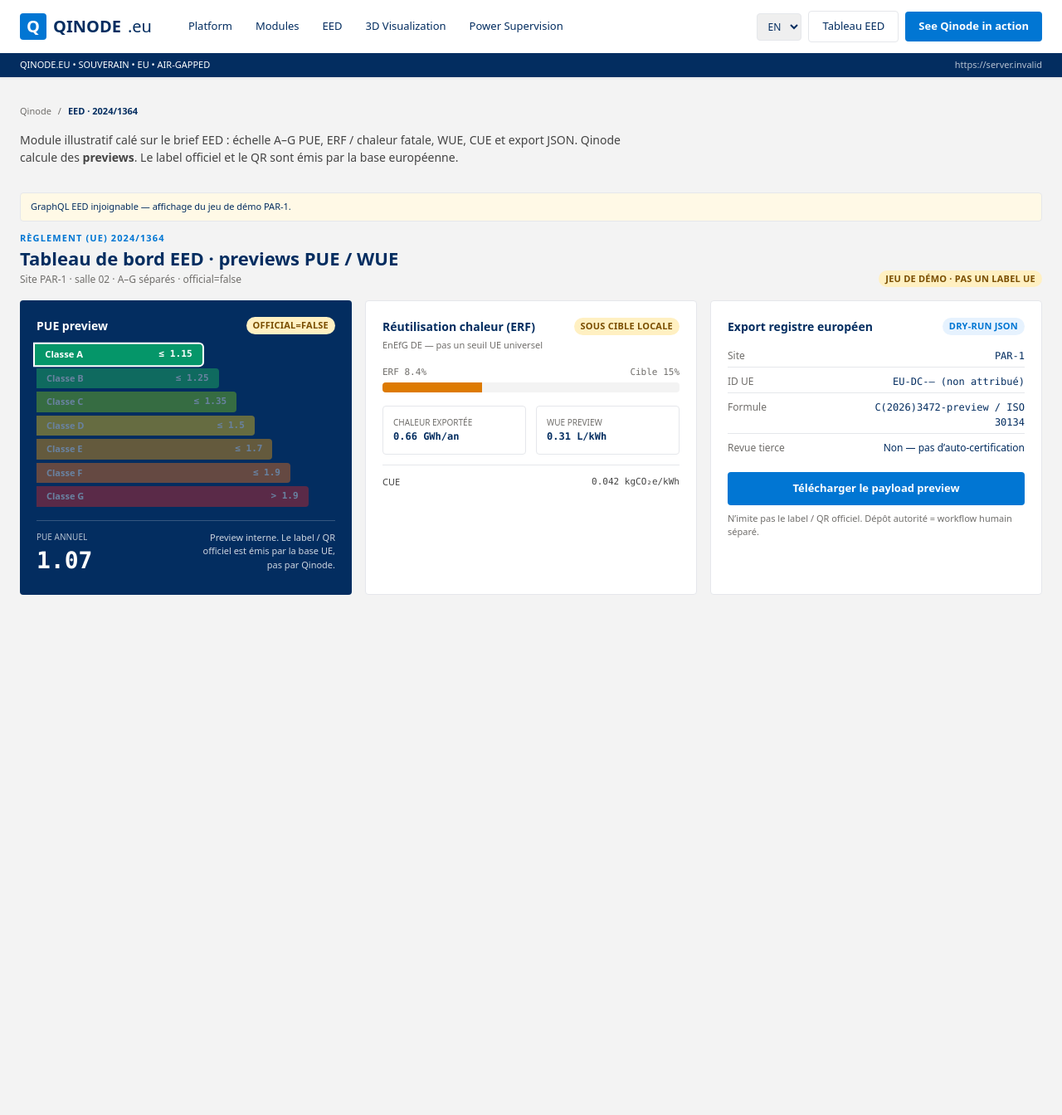
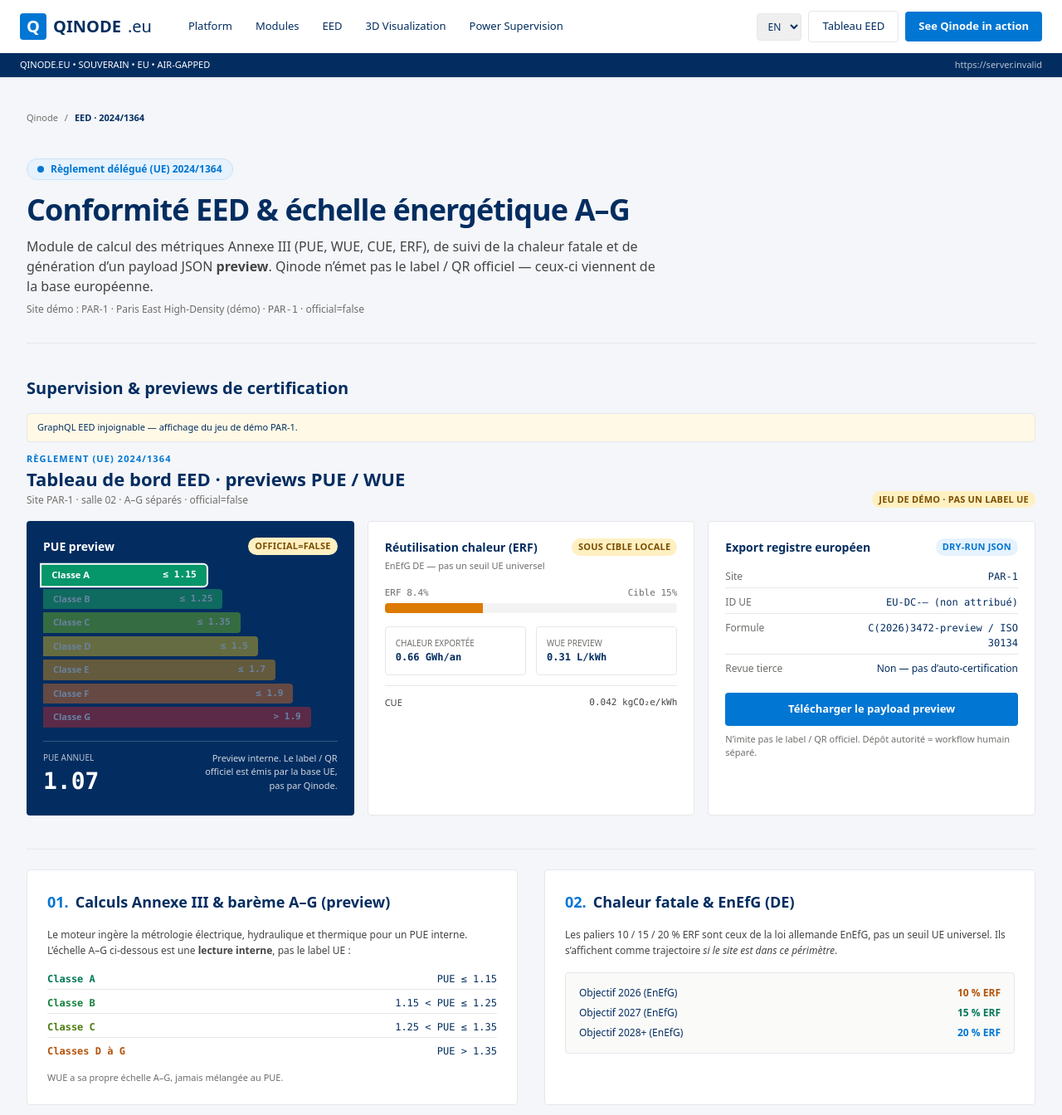
Before and after one commit to Geoking2104/DCIM, a Next.js app in the folder web/: page /en/eed in a window 1280 px wide. Shown: the top 1344 px of the page at 83% size. Before the commit the page ends 800 px from the top, so only its background shows below. Built offline with nearby package versions, Linux system fonts and the light colour scheme; no server answers.

Commit message:
Replace /eed with full EED module page (Annex III + EnEfG scoped targets)

```diff
--- a/web/app/[locale]/eed/page.tsx
+++ b/web/app/[locale]/eed/page.tsx
@@ -1,28 +1,96 @@
+import type { Metadata } from 'next';
 import Header from '@/components/Header';
 import Providers from '@/components/Providers';
 import EedComplianceContainer from '@/components/eed/EedComplianceContainer';
 
 export const dynamic = 'force-dynamic';
 
-export default function EedPage({ params }: { params: { locale: string } }) {
+export const metadata: Metadata = {
+  title: 'Module Conformité EED & preview A–G | Qinode',
+  description:
+    'Previews EED (Règlement UE 2024/1364) : PUE/WUE/CUE/ERF, échelle A–G interne et export JSON dry-run. Le label officiel est émis par la base européenne.'
+};
+
+export default function ConformiteEedPage({
+  params
+}: {
+  params: { locale?: string };
+}) {
   const locale = params?.locale || 'fr';
+  const defaultSiteId = 'PAR-1';
+  const defaultSiteName = 'PAR-1 · Paris East High-Density (démo)';
+
   return (
     <Providers>
       <Header />
-      <div className="max-w-[1440px] mx-auto px-6 py-8">
+      <main className="min-h-screen bg-[#F4F6F9] text-[#032D60] py-10 px-4 sm:px-6 lg:px-8">
+        <div className="max-w-7xl mx-auto space-y-10">
           <div className="text-[11px] text-[#706E6B] flex gap-2">
             <a href={`/${locale}`} className="hover:underline">Qinode</a>
             <span>/</span>
             <span className="font-bold text-[#032D60]">EED · 2024/1364</span>
           </div>
-        <p className="mt-4 max-w-[760px] text-[14px] text-[#444]">
-          Module illustratif calé sur le brief EED : échelle A–G PUE, ERF / chaleur fatale, WUE, CUE et export JSON.
-          Qinode calcule des <strong>previews</strong>. Le label officiel et le QR sont émis par la base européenne.
+
+          <div className="border-b border-[#E5E5E5] pb-8">
+            <div className="inline-flex items-center space-x-2 bg-[#E6F2FE] text-[#0176D3] border border-[#C9E2F5] px-3 py-1 rounded-full text-xs font-semibold mb-4">
+              <span className="w-2 h-2 rounded-full bg-[#0176D3]" />
+              <span>Règlement délégué (UE) 2024/1364</span>
+            </div>
+            <h1 className="text-3xl sm:text-4xl font-black tracking-tight">
+              Conformité EED & échelle énergétique A–G
+            </h1>
+            <p className="mt-3 text-sm sm:text-base text-[#444] max-w-3xl leading-relaxed">
+              Module de calcul des métriques Annexe III (PUE, WUE, CUE, ERF), de suivi de la chaleur fatale
+              et de génération d’un payload JSON <strong>preview</strong>. Qinode n’émet pas le label / QR officiel
+              — ceux-ci viennent de la base européenne.
             </p>
-        <div className="mt-8">
-          <EedComplianceContainer />
+            <p className="mt-2 text-xs text-[#706E6B]">
+              Site démo : {defaultSiteName} · <span className="font-mono">{defaultSiteId}</span> · official=false
+            </p>
+          </div>
+
+          <section className="space-y-4">
+            <h2 className="text-xl font-bold">Supervision & previews de certification</h2>
+            <EedComplianceContainer siteId={defaultSiteId} siteName={defaultSiteName} />
+          </section>
+
+          <section className="grid grid-cols-1 md:grid-cols-2 gap-8 pt-6 border-t">
+            <div className="bg-white border rounded p-6 space-y-4">
+              <h3 className="text-lg font-bold flex items-center space-x-2">
+                <span className="text-[#0176D3]">01.</span>
+                <span>Calculs Annexe III & barème A–G (preview)</span>
+              </h3>
+              <p className="text-xs text-[#444] leading-relaxed">
+                Le moteur ingère la métrologie électrique, hydraulique et thermique pour un PUE interne.
+                L’échelle A–G ci-dessous est une <strong>lecture interne</strong>, pas le label UE :
+              </p>
+              <ul className="text-xs space-y-2 font-mono">
+                <li className="flex justify-between border-b pb-1"><span className="text-emerald-700 font-bold">Classe A</span><span>PUE ≤ 1.15</span></li>
+                <li className="flex justify-between border-b pb-1"><span className="text-green-700 font-bold">Classe B</span><span>1.15 &lt; PUE ≤ 1.25</span></li>
+                <li className="flex justify-between border-b pb-1"><span className="text-lime-700 font-bold">Classe C</span><span>1.25 &lt; PUE ≤ 1.35</span></li>
+                <li className="flex justify-between"><span className="text-amber-700 font-bold">Classes D à G</span><span>PUE &gt; 1.35</span></li>
+              </ul>
+              <p className="text-[11px] text-[#706E6B]">WUE a sa propre échelle A–G, jamais mélangée au PUE.</p>
+            </div>
+
+            <div className="bg-white border rounded p-6 space-y-4">
+              <h3 className="text-lg font-bold flex items-center space-x-2">
+                <span className="text-[#0176D3]">02.</span>
+                <span>Chaleur fatale & EnEfG (DE)</span>
+              </h3>
+              <p className="text-xs text-[#444] leading-relaxed">
+                Les paliers 10 / 15 / 20 % ERF sont ceux de la loi allemande EnEfG, pas un seuil UE universel.
+                Ils s’affichent comme trajectoire <em>si le site est dans ce périmètre</em>.
+              </p>
+              <div className="bg-[#FAFAF9] p-4 rounded border space-y-2 text-xs">
+                <div className="flex justify-between"><span>Objectif 2026 (EnEfG)</span><span className="font-bold text-amber-700">10 % ERF</span></div>
+                <div className="flex justify-between"><span>Objectif 2027 (EnEfG)</span><span className="font-bold text-emerald-700">15 % ERF</span></div>
+                <div className="flex justify-between"><span>Objectif 2028+ (EnEfG)</span><span className="font-bold text-[#0176D3]">20 % ERF</span></div>
               </div>
             </div>
+          </section>
+        </div>
+      </main>
     </Providers>
   );
 }
```
Lines whose indentation alone changed are shown as unchanged.
